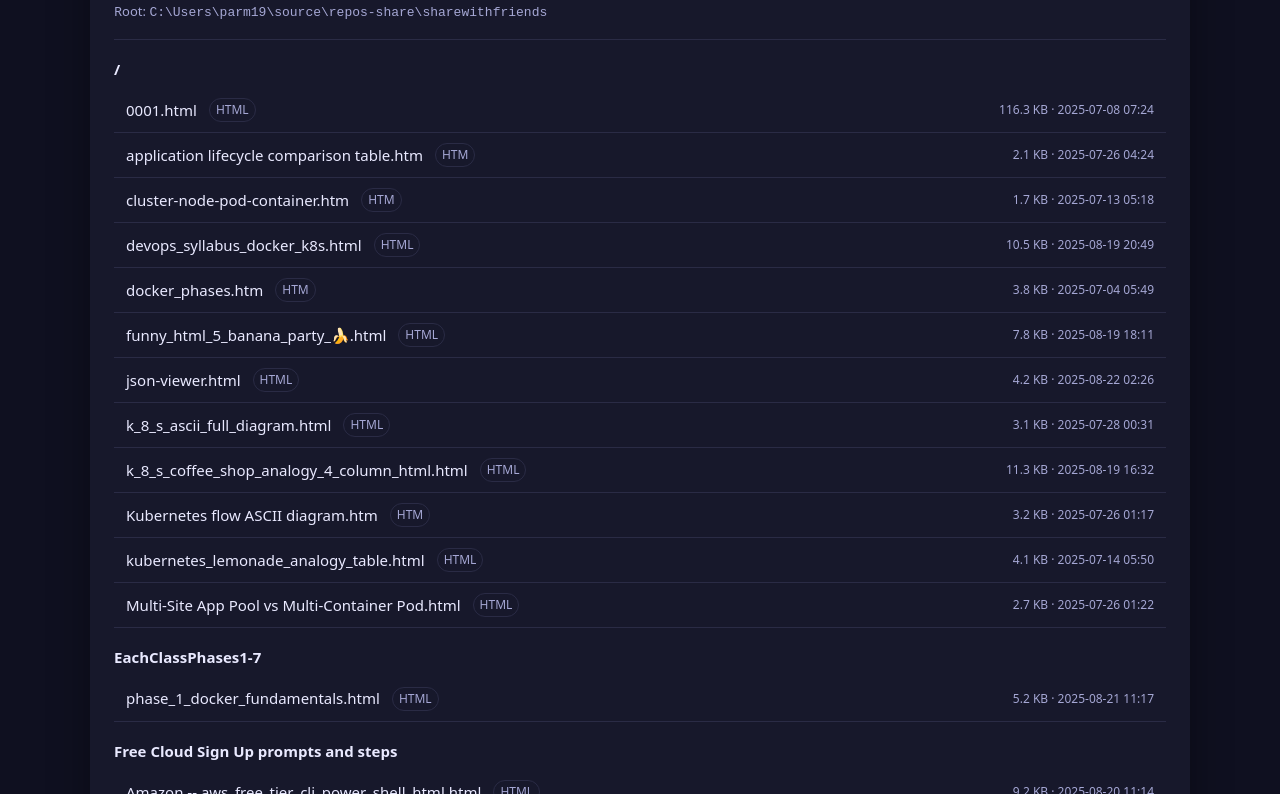
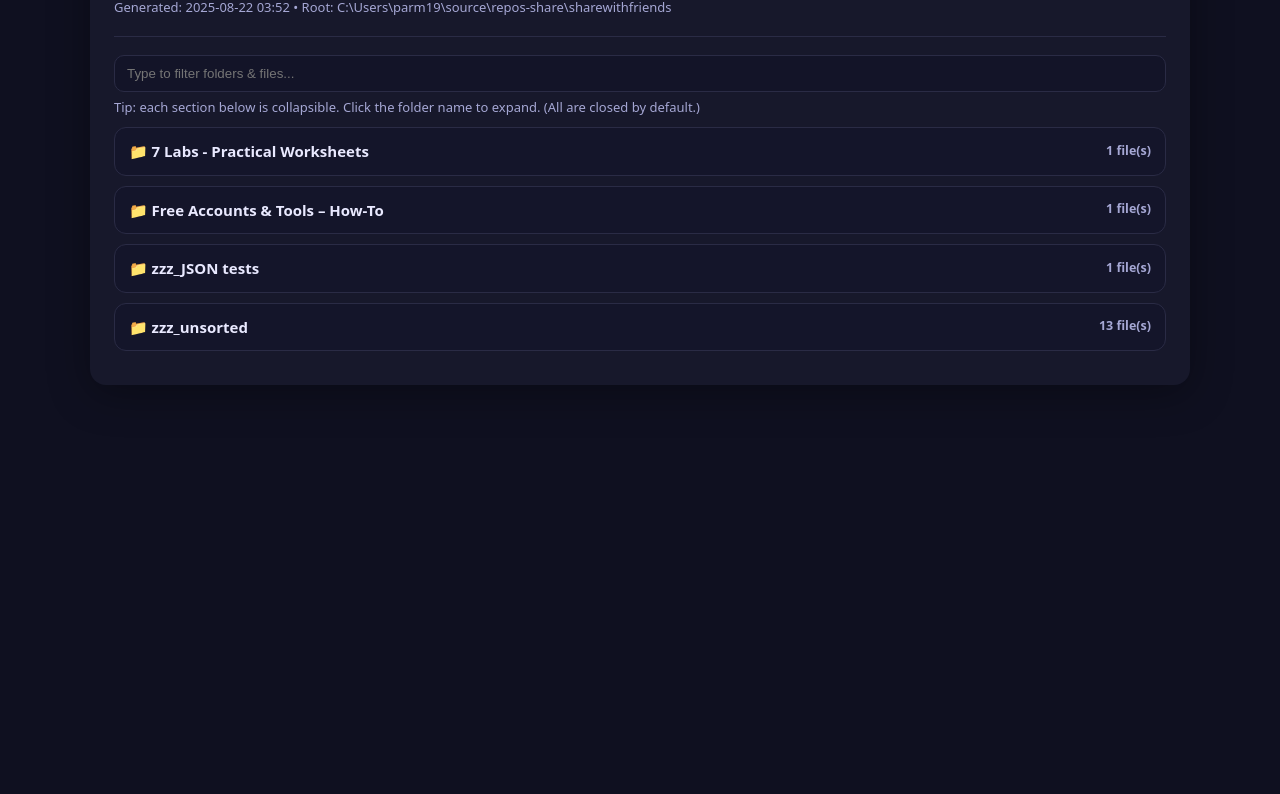
Before and after one commit to BlueberryCloud/ShareWithFriends, a plain HTML site: page index.html in a window 1280 px wide. Shown: the part 119-913 px from the top of the page. After the commit the page ends 800 px from the top, so only its background shows below. Drawn offline with Linux system fonts and the light colour scheme.

Commit message:
try to regenerate

```diff
--- a/index.html
+++ b/index.html
@@ -1,50 +1,64 @@
 <!doctype html>
 <html lang="en">
+<head>
 <meta charset="utf-8" />
 <meta name="viewport" content="width=device-width, initial-scale=1" />
-<title>ShareWithFriends - Index</title>
+<title>ShareWithFriends &mdash; Index</title>
 <style>
-:root { --bg:#0f1020; --card:#17182b; --ink:#e9e9ff; --muted:#a5a7d4; --rule:#2a2b45; }
-*{box-sizing:border-box} body{margin:0;font:15px/1.5 system-ui,-apple-system,Segoe UI,Roboto,sans-serif;background:var(--bg);color:var(--ink);}
-main{max-width:1100px;margin:40px auto;padding:24px;background:var(--card);border-radius:16px;box-shadow:0 8px 40px rgba(0,0,0,.35);}
-h1{margin:0 0 12px;font-weight:700}
-.folder{margin:18px 0 8px;font-weight:600}
-ul{list-style:none;padding:0;margin:0}
-li{padding:10px 12px;border-bottom:1px solid var(--rule);display:flex;gap:12px;align-items:center;flex-wrap:wrap}
-li a{color:var(--ink);text-decoration:none} li a:hover{text-decoration:underline}
-.badge{font-size:12px;padding:2px 6px;border:1px solid var(--rule);border-radius:999px;color:var(--muted)}
-.meta{margin-left:auto;color:var(--muted);font-size:12px;display:flex;gap:12px}
-.folderpath{color:var(--muted);font-size:13px;margin:2px 0 8px}
-hr{border:0;border-top:1px solid var(--rule);margin:16px 0}
+:root { --bg:#0f1020; --card:#17182b; --ink:#e9e9ff; --muted:#a5a7d4; --rule:#2a2b45; --accent:#7aa2ff; }
+*{box-sizing:border-box}
+body{margin:0;font:15px/1.5 system-ui,-apple-system,Segoe UI,Roboto,sans-serif;background:var(--bg);color:var(--ink)}
+main{max-width:1100px;margin:40px auto;padding:24px;background:var(--card);border-radius:16px;box-shadow:0 8px 40px rgba(0,0,0,.35)}
+h1{margin:0 0 8px}
+.summary-row{display:flex;justify-content:space-between;align-items:center;gap:12px}
+summary{cursor:pointer;list-style:none;outline:none}
+summary::-webkit-details-marker{display:none}
+.folder{padding:12px 14px;border:1px solid var(--rule);border-radius:12px;margin:10px 0;background:#14152a}
+.folder summary{font-weight:600}
+.folder small{color:var(--muted)}
+.folder ul{margin:10px 0 0 0;padding-left:18px}
+.folder li{margin:4px 0}
+.folder a{color:var(--ink);text-decoration:none;border-bottom:1px dotted var(--rule)}
+.folder a:hover{border-bottom-color:var(--accent)}
+.hr{height:1px;background:var(--rule);margin:18px 0}
+header .meta{color:var(--muted);font-size:13px}
+.search{width:100%;padding:10px 12px;border-radius:10px;border:1px solid var(--rule);background:#131428;color:var(--ink)}
+.note{color:var(--muted);font-size:13px;margin-top:6px}
 </style>
+</head>
+<body>
 <main>
-<h1>ShareWithFriends - Index</h1>
-<div class="folderpath">Root: <code>C:\Users\parm19\source\repos-share\sharewithfriends</code></div>
-<hr /><div class="folder">/</div>
-<ul>
-<li><a href="0001.html">0001.html</a> <span class="badge">HTML</span> <span class="meta">116.3 KB &#183; 2025-07-08 07:24</span></li>
-<li><a href="application%20lifecycle%20comparison%20table.htm">application lifecycle comparison table.htm</a> <span class="badge">HTM</span> <span class="meta">2.1 KB &#183; 2025-07-26 04:24</span></li>
-<li><a href="cluster-node-pod-container.htm">cluster-node-pod-container.htm</a> <span class="badge">HTM</span> <span class="meta">1.7 KB &#183; 2025-07-13 05:18</span></li>
-<li><a href="devops_syllabus_docker_k8s.html">devops_syllabus_docker_k8s.html</a> <span class="badge">HTML</span> <span class="meta">10.5 KB &#183; 2025-08-19 20:49</span></li>
-<li><a href="docker_phases.htm">docker_phases.htm</a> <span class="badge">HTM</span> <span class="meta">3.8 KB &#183; 2025-07-04 05:49</span></li>
-<li><a href="funny_html_5_banana_party_%F0%9F%8D%8C.html">funny_html_5_banana_party_🍌.html</a> <span class="badge">HTML</span> <span class="meta">7.8 KB &#183; 2025-08-19 18:11</span></li>
-<li><a href="json-viewer.html">json-viewer.html</a> <span class="badge">HTML</span> <span class="meta">4.2 KB &#183; 2025-08-22 02:26</span></li>
-<li><a href="k_8_s_ascii_full_diagram.html">k_8_s_ascii_full_diagram.html</a> <span class="badge">HTML</span> <span class="meta">3.1 KB &#183; 2025-07-28 00:31</span></li>
-<li><a href="k_8_s_coffee_shop_analogy_4_column_html.html">k_8_s_coffee_shop_analogy_4_column_html.html</a> <span class="badge">HTML</span> <span class="meta">11.3 KB &#183; 2025-08-19 16:32</span></li>
-<li><a href="Kubernetes%20flow%20ASCII%20diagram.htm">Kubernetes flow ASCII diagram.htm</a> <span class="badge">HTM</span> <span class="meta">3.2 KB &#183; 2025-07-26 01:17</span></li>
-<li><a href="kubernetes_lemonade_analogy_table.html">kubernetes_lemonade_analogy_table.html</a> <span class="badge">HTML</span> <span class="meta">4.1 KB &#183; 2025-07-14 05:50</span></li>
-<li><a href="Multi-Site%20App%20Pool%20vs%20Multi-Container%20Pod.html">Multi-Site App Pool vs Multi-Container Pod.html</a> <span class="badge">HTML</span> <span class="meta">2.7 KB &#183; 2025-07-26 01:22</span></li>
-</ul>
-<div class="folder">EachClassPhases1-7</div>
-<ul>
-<li><a href="EachClassPhases1-7/phase_1_docker_fundamentals.html">phase_1_docker_fundamentals.html</a> <span class="badge">HTML</span> <span class="meta">5.2 KB &#183; 2025-08-21 11:17</span></li>
-</ul>
-<div class="folder">Free Cloud Sign Up prompts and steps</div>
-<ul>
-<li><a href="Free%20Cloud%20Sign%20Up%20prompts%20and%20steps/Amazon%20--%20aws_free_tier_cli_power_shell_html.html">Amazon -- aws_free_tier_cli_power_shell_html.html</a> <span class="badge">HTML</span> <span class="meta">9.2 KB &#183; 2025-08-20 11:14</span></li>
-</ul>
-<div class="folder">zzz_JSON tests</div>
-<ul>
-<li><a href="json-viewer.html?src=zzz_JSON%20tests/test001.json">test001.json</a> <span class="badge">JSON</span> <span class="meta">0.6 KB &#183; 2025-08-22 02:10</span></li>
-</ul>
-</main></html>
+  <header>
+    <h1>&#128193; ShareWithFriends &mdash; Index</h1>
+    <div class="meta">Generated: 2025-08-22 03:52  &bull;  Root: C:\Users\parm19\source\repos-share\sharewithfriends</div>
+    <div class="hr"></div>
+    <input class="search" id="filter" placeholder="Type to filter folders & files..." />
+    <div class="note">Tip: each section below is collapsible. Click the folder name to expand. (All are closed by default.)</div>
+  </header>
+  <section id="folders">  <details class="folder"><summary><div class="summary-row"><span>&#128193; 7 Labs - Practical Worksheets</span><small>1 file(s)</small></div></summary>
+    <ul>      <li><a href="7%20Labs%20-%20Practical%20Worksheets/Lab%201.html">Lab 1.html</a></li>    </ul>
+  </details>  <details class="folder"><summary><div class="summary-row"><span>&#128193; Free Accounts & Tools – How-To</span><small>1 file(s)</small></div></summary>
+    <ul>      <li><a href="Free%20Accounts%20&%20Tools%20%E2%80%93%20How-To/Amazon%20--%20aws_free_tier_cli_power_shell_html.html">Amazon -- aws_free_tier_cli_power_shell_html.html</a></li>    </ul>
+  </details>  <details class="folder"><summary><div class="summary-row"><span>&#128193; zzz_JSON tests</span><small>1 file(s)</small></div></summary>
+    <ul>      <li><a href="=zzz_JSON%20tests/test001.json">test001.json</a></li>    </ul>
+  </details>  <details class="folder"><summary><div class="summary-row"><span>&#128193; zzz_unsorted</span><small>13 file(s)</small></div></summary>
+    <ul>      <li><a href="zzz_unsorted/0001.html">0001.html</a></li>      <li><a href="zzz_unsorted/application%20lifecycle%20comparison%20table.htm">application lifecycle comparison table.htm</a></li>      <li><a href="zzz_unsorted/cluster-node-pod-container.htm">cluster-node-pod-container.htm</a></li>      <li><a href="zzz_unsorted/deployment.txt">deployment.txt</a></li>      <li><a href="zzz_unsorted/devops_syllabus_docker_k8s.html">devops_syllabus_docker_k8s.html</a></li>      <li><a href="zzz_unsorted/docker_phases.htm">docker_phases.htm</a></li>      <li><a href="zzz_unsorted/funny_html_5_banana_party_%F0%9F%8D%8C.html">funny_html_5_banana_party_🍌.html</a></li>      <li><a href="zzz_unsorted/k_8_s_ascii_full_diagram.html">k_8_s_ascii_full_diagram.html</a></li>      <li><a href="zzz_unsorted/k_8_s_coffee_shop_analogy_4_column_html.html">k_8_s_coffee_shop_analogy_4_column_html.html</a></li>      <li><a href="zzz_unsorted/Kubernetes%20flow%20ASCII%20diagram.htm">Kubernetes flow ASCII diagram.htm</a></li>      <li><a href="zzz_unsorted/kubernetes_lemonade_analogy_table.html">kubernetes_lemonade_analogy_table.html</a></li>      <li><a href="zzz_unsorted/Multi-Site%20App%20Pool%20vs%20Multi-Container%20Pod.html">Multi-Site App Pool vs Multi-Container Pod.html</a></li>      <li><a href="zzz_unsorted/New%20Text%20Document.txt">New Text Document.txt</a></li>    </ul>
+  </details>  </section>
+</main>
+<script>
+(function(){
+  var input = document.getElementById('filter');
+  var sections = Array.prototype.slice.call(document.querySelectorAll('details.folder'));
+  function norm(s){ return (s||'').toLowerCase(); }
+  input.addEventListener('input', function(){
+    var q = norm(input.value.trim());
+    sections.forEach(function(d){
+      if (!q) { d.style.display = ''; return; }
+      var text = norm(d.textContent || '');
+      d.style.display = text.indexOf(q) !== -1 ? '' : 'none';
+    });
+  });
+})();
+</script>
+</body>
+</html>
```
Also changed, not shown: 7 Labs - Practical Worksheets/Lab 1.html (renamed from EachClassPhases1-7/phase_1_docker_fundamentals.html), Free Accounts & Tools – How-To/Amazon -- aws_free_tier_cli_power_shell_html.html (renamed from Free Cloud Sign Up prompts and steps/Amazon -- aws_free_tier_cli_power_shell_html.html), zzz_unsorted/0001.html (renamed from 0001.html), zzz_unsorted/Kubernetes flow ASCII diagram.htm (renamed from Kubernetes flow ASCII diagram.htm), zzz_unsorted/Multi-Site App Pool vs Multi-Container Pod.html (renamed from Multi-Site App Pool vs Multi-Container Pod.html), zzz_unsorted/New Text Document.txt (added), zzz_unsorted/application lifecycle comparison table.htm (renamed from application lifecycle comparison table.htm), zzz_unsorted/cluster-node-pod-container.htm (renamed from cluster-node-pod-container.htm), zzz_unsorted/deployment.txt (renamed from deployment.txt), zzz_unsorted/devops_syllabus_docker_k8s.html (renamed from devops_syllabus_docker_k8s.html), zzz_unsorted/docker_phases.htm (renamed from docker_phases.htm), zzz_unsorted/funny_html_5_banana_party_🍌.html (renamed from funny_html_5_banana_party_🍌.html), zzz_unsorted/k_8_s_ascii_full_diagram.html (renamed from k_8_s_ascii_full_diagram.html), zzz_unsorted/k_8_s_coffee_shop_analogy_4_column_html.html (renamed from k_8_s_coffee_shop_analogy_4_column_html.html), 1 more files, 1 other file.
